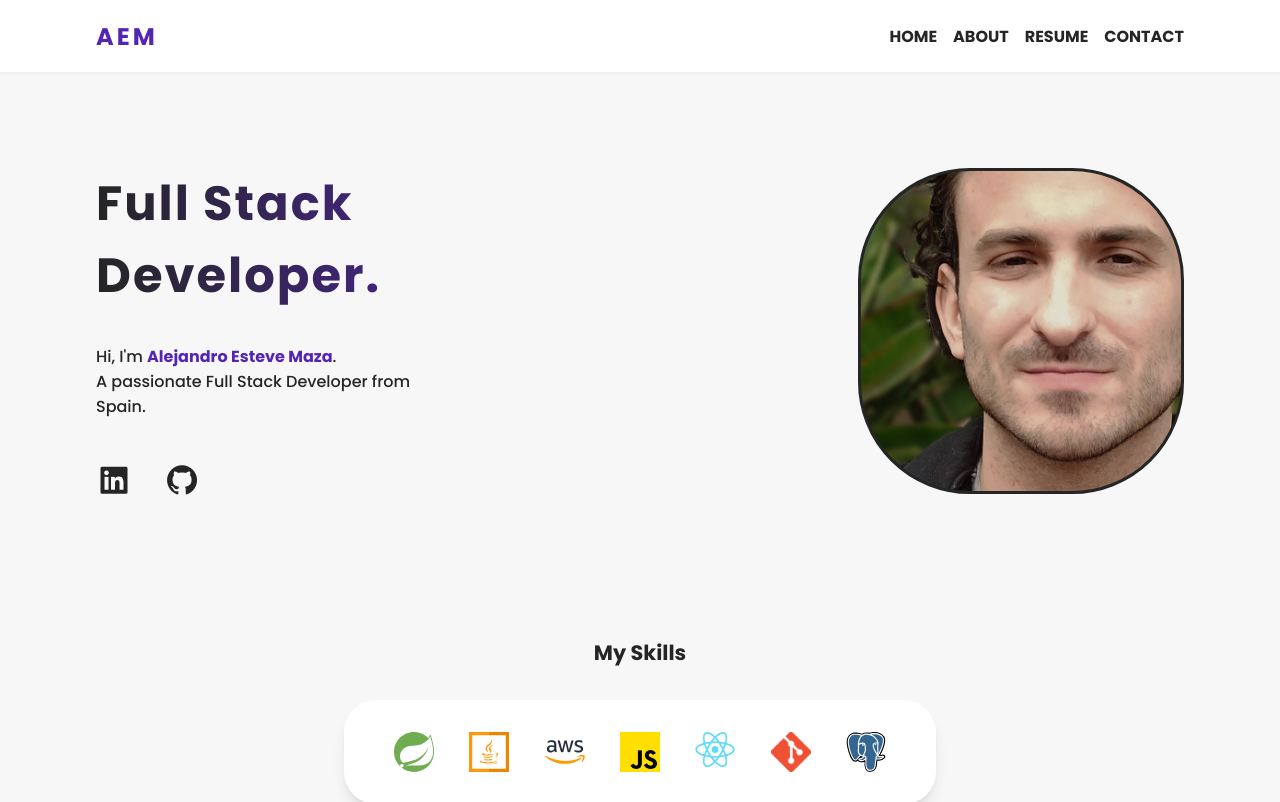
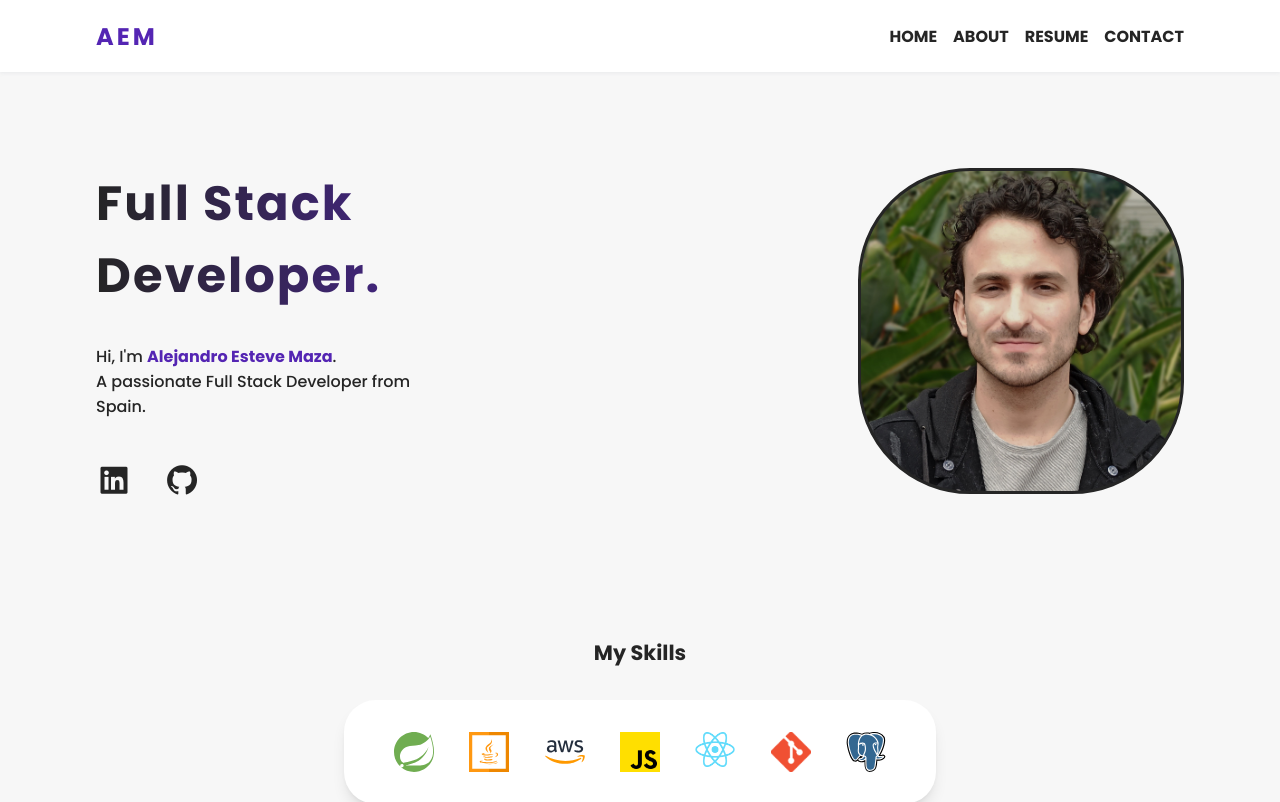
Before and after one commit to AlejandroEsteveMaza/Portfolio, a React (Vite) app: page / in a window 1280 px wide. Shown: the top 802 px of the page. Built offline with nearby package versions, Linux system fonts and the light colour scheme.

Commit message:
intro-img background update

```diff
--- a/src/assets/Intro.css
+++ b/src/assets/Intro.css
@@ -67,8 +67,8 @@ h1 {
   height: 20rem;
   background: url("../../public/images/yo.jpg");
   background-repeat: no-repeat;
-  background-size: 250%;
-  background-position-x: 47%;
+  background-size: 123%;
+  background-position-x: 75%;
   background-position-y: 45%;
   border-radius: 7rem;
   border: 3px solid var(--black);
```
